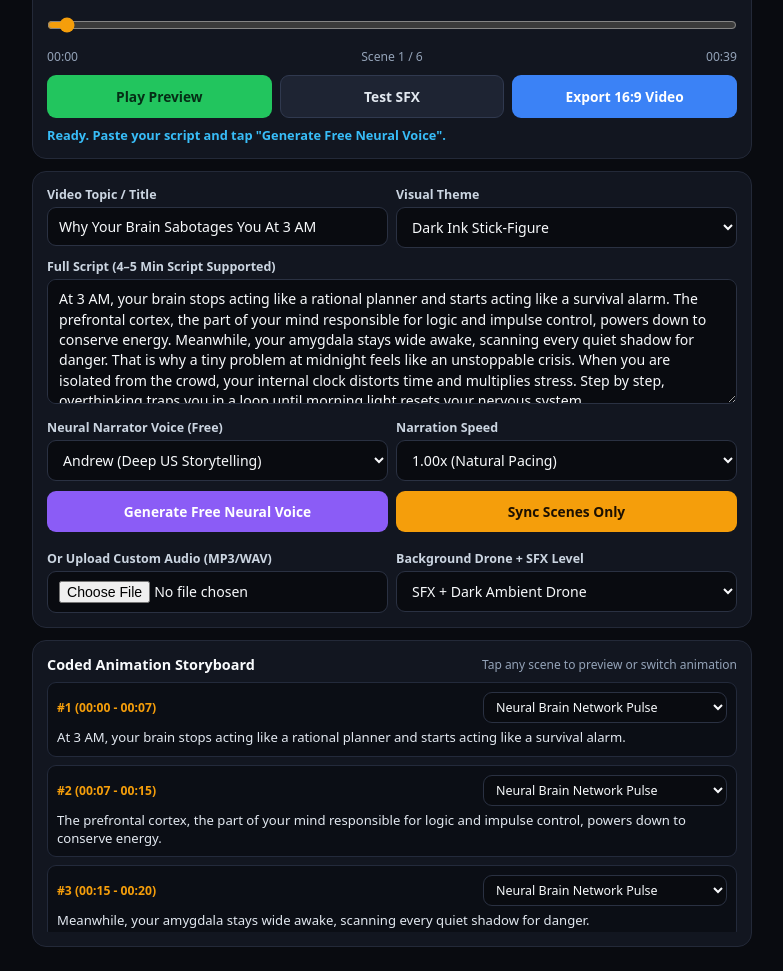
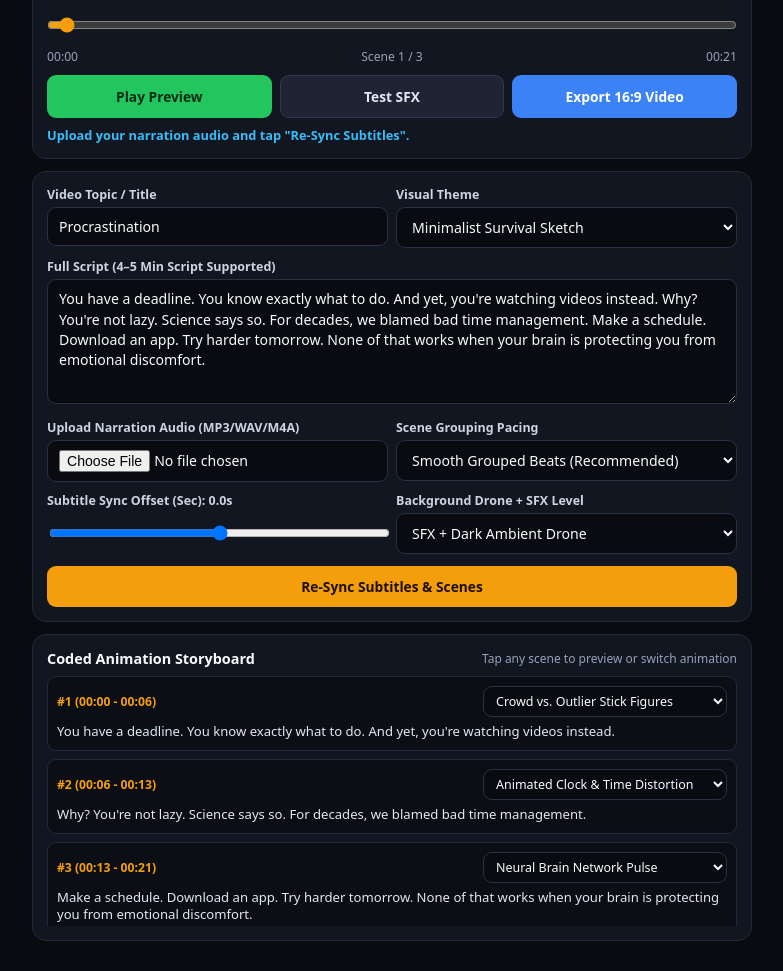
Before and after one commit to jaatgodara239-cpu/AiSceneEditor, a website: page public/index.html in a window 1280 px wide. Shown: the part 474-1445 px from the top of the page, without its empty margins (248-1031 px from the left). Drawn offline with Linux system fonts and the light colour scheme.

Commit message:
Update index.html

```diff
--- a/public/index.html
+++ b/public/index.html
@@ -3,7 +3,7 @@
 <head>
   <meta charset="UTF-8" />
   <meta name="viewport" content="width=device-width, initial-scale=1.0" />
-  <title>16:9 Coded Animation Studio (Neural Voice + SFX)</title>
+  <title>16:9 Coded Animation Studio (Sync + SFX)</title>
   <style>
     * { box-sizing: border-box; font-family: system-ui, -apple-system, sans-serif; }
     body { margin: 0; padding: 12px; background: #090b10; color: #f8fafc; display: flex; justify-content: center; }
@@ -26,7 +26,6 @@
       font-size: 0.86rem; cursor: pointer; width: 100%;
     }
     .btn-primary { background: #f59e0b; color: #1c1002; }
-    .btn-voice { background: #8b5cf6; color: #fff; }
     .btn-play { background: #22c55e; color: #052e16; }
     .btn-export { background: #3b82f6; color: #fff; }
     .btn-ghost { background: #1e2433; color: #e2e8f0; border: 1px solid #30394f; }
@@ -47,7 +46,7 @@
   <div class="app">
     <div class="card">
       <h1>16:9 Coded Animation Studio</h1>
-      <p class="sub">Free Neural Narration + Procedural SFX + Stick-Figure & Motion Graphics</p>
+      <p class="sub">Punctuation-Synced Subtitles + Procedural SFX + Stick-Figure & Motion Graphics</p>
 
       <div class="stage-wrap">
         <canvas id="stage" width="1280" height="720"></canvas>
@@ -65,7 +64,7 @@
         <button class="btn btn-ghost" onclick="testSfx()">Test SFX</button>
         <button class="btn btn-export" id="exportBtn" onclick="exportVideo()">Export 16:9 Video</button>
       </div>
-      <div class="status" id="statusMsg">Ready. Paste your script and tap "Generate Free Neural Voice".</div>
+      <div class="status" id="statusMsg">Upload your narration audio and tap "Re-Sync Subtitles".</div>
       <div id="downloadWrap"></div>
     </div>
 
@@ -73,52 +72,40 @@
       <div class="row2">
         <div>
           <label style="margin-top:0;">Video Topic / Title</label>
-          <input id="topicInput" value="Why Your Brain Sabotages You At 3 AM" />
+          <input id="topicInput" value="Procrastination" />
         </div>
         <div>
           <label style="margin-top:0;">Visual Theme</label>
           <select id="themeSelect" onchange="drawFrame(currentTime)">
             <option value="dark_ink">Dark Ink Stick-Figure</option>
             <option value="amber_blueprint">Amber Psychology Blueprint</option>
-            <option value="survival_sketch">Minimalist Survival Sketch</option>
+            <option value="survival_sketch" selected>Minimalist Survival Sketch</option>
           </select>
         </div>
       </div>
 
       <label>Full Script (4–5 Min Script Supported)</label>
-      <textarea id="scriptInput">At 3 AM, your brain stops acting like a rational planner and starts acting like a survival alarm. The prefrontal cortex, the part of your mind responsible for logic and impulse control, powers down to conserve energy. Meanwhile, your amygdala stays wide awake, scanning every quiet shadow for danger. That is why a tiny problem at midnight feels like an unstoppable crisis. When you are isolated from the crowd, your internal clock distorts time and multiplies stress. Step by step, overthinking traps you in a loop until morning light resets your nervous system.</textarea>
+      <textarea id="scriptInput">You have a deadline. You know exactly what to do. And yet, you're watching videos instead. Why? You're not lazy. Science says so. For decades, we blamed bad time management. Make a schedule. Download an app. Try harder tomorrow. None of that works when your brain is protecting you from emotional discomfort.</textarea>
 
       <div class="row2">
         <div>
-          <label>Neural Narrator Voice (Free)</label>
-          <select id="voiceSelect">
-            <option value="en-US-AndrewNeural">Andrew (Deep US Storytelling)</option>
-            <option value="en-US-BrianNeural">Brian (Calm Documentary)</option>
-            <option value="en-US-EmmaMultilingualNeural">Emma (Clear Explainer)</option>
-            <option value="en-GB-RyanNeural">Ryan (British Narrator)</option>
-            <option value="en-IN-PrabhatNeural">Prabhat (Indian English Male)</option>
-            <option value="hi-IN-MadhurNeural">Madhur (Hindi Narrator)</option>
-          </select>
+          <label>Upload Narration Audio (MP3/WAV/M4A)</label>
+          <input type="file" id="audioUpload" accept="audio/*" onchange="loadUploadedAudio(this.files[0])" />
         </div>
         <div>
-          <label>Narration Speed</label>
-          <select id="rateSelect">
-            <option value="-10%">0.90x (Slow & Dramatic)</option>
-            <option value="+0%" selected>1.00x (Natural Pacing)</option>
-            <option value="+10%">1.10x (Fast Retention)</option>
+          <label>Scene Grouping Pacing</label>
+          <select id="groupModeSelect" onchange="rebuildStoryboard()">
+            <option value="grouped" selected>Smooth Grouped Beats (Recommended)</option>
+            <option value="balanced">Balanced Sentences</option>
+            <option value="every_sentence">Every Sentence (Fast Cuts)</option>
           </select>
         </div>
       </div>
 
-      <div class="row2" style="margin-top:10px;">
-        <button class="btn btn-voice" id="genVoiceBtn" onclick="generateNeuralVoice()">Generate Free Neural Voice</button>
-        <button class="btn btn-primary" onclick="rebuildStoryboard()">Sync Scenes Only</button>
-      </div>
-
-      <div class="row2" style="margin-top:8px;">
+      <div class="row2">
         <div>
-          <label>Or Upload Custom Audio (MP3/WAV)</label>
-          <input type="file" id="audioUpload" accept="audio/*" onchange="loadUploadedAudio(this.files[0])" />
+          <label>Subtitle Sync Offset (Sec): <span id="offsetVal">0.0s</span></label>
+          <input type="range" id="syncOffset" min="-4" max="4" step="0.1" value="0" oninput="updateSyncOffset(this.value)" />
         </div>
         <div>
           <label>Background Drone + SFX Level</label>
@@ -129,6 +116,8 @@
           </select>
         </div>
       </div>
+
+      <button class="btn btn-primary" style="margin-top:10px;" onclick="rebuildStoryboard()">Re-Sync Subtitles & Scenes</button>
     </div>
 
     <div class="card">
@@ -163,8 +152,9 @@
     };
 
     let scenes = [];
-    let totalDuration = 28;
+    let totalDuration = 30;
     let currentTime = 0;
+    let syncOffsetSec = 0;
     let isPlaying = false;
     let lastRaf = 0;
     let lastSceneIdx = -1;
@@ -217,7 +207,7 @@
       const now = audioCtx.currentTime;
 
       if (kind === "whoosh") {
-        const bufferSize = audioCtx.sampleRate * 0.28;
+        const bufferSize = audioCtx.sampleRate * 0.25;
         const buffer = audioCtx.createBuffer(1, bufferSize, audioCtx.sampleRate);
         const data = buffer.getChannelData(0);
         for (let i = 0; i < bufferSize; i++) data[i] = (Math.random() * 2 - 1) * Math.sin((i / bufferSize) * Math.PI);
@@ -226,56 +216,49 @@
         const filter = audioCtx.createBiquadFilter();
         filter.type = "bandpass";
         filter.frequency.setValueAtTime(280, now);
-        filter.frequency.exponentialRampToValueAtTime(1100, now + 0.25);
+        filter.frequency.exponentialRampToValueAtTime(1050, now + 0.22);
         const gain = audioCtx.createGain();
-        gain.gain.setValueAtTime(0.14, now);
-        gain.gain.exponentialRampToValueAtTime(0.001, now + 0.28);
+        gain.gain.setValueAtTime(0.12, now);
+        gain.gain.exponentialRampToValueAtTime(0.001, now + 0.25);
         noise.connect(filter);
         filter.connect(gain);
         gain.connect(audioCtx.destination);
         gain.connect(destStreamNode);
         noise.start(now);
-      } else if (kind === "impact") {
+      } else {
         const osc = audioCtx.createOscillator();
         const gain = audioCtx.createGain();
         osc.type = "triangle";
-        osc.frequency.setValueAtTime(135, now);
-        osc.frequency.exponentialRampToValueAtTime(38, now + 0.35);
-        gain.gain.setValueAtTime(0.28, now);
-        gain.gain.exponentialRampToValueAtTime(0.001, now + 0.36);
+        osc.frequency.setValueAtTime(130, now);
+        osc.frequency.exponentialRampToValueAtTime(40, now + 0.32);
+        gain.gain.setValueAtTime(0.22, now);
+        gain.gain.exponentialRampToValueAtTime(0.001, now + 0.34);
         osc.connect(gain);
         gain.connect(audioCtx.destination);
         gain.connect(destStreamNode);
         osc.start(now);
-        osc.stop(now + 0.37);
-      } else {
-        const osc = audioCtx.createOscillator();
-        const gain = audioCtx.createGain();
-        osc.type = "sine";
-        osc.frequency.setValueAtTime(520, now);
-        osc.frequency.exponentialRampToValueAtTime(780, now + 0.16);
-        gain.gain.setValueAtTime(0.12, now);
-        gain.gain.exponentialRampToValueAtTime(0.001, now + 0.18);
-        osc.connect(gain);
-        gain.connect(audioCtx.destination);
-        gain.connect(destStreamNode);
-        osc.start(now);
-        osc.stop(now + 0.19);
+        osc.stop(now + 0.35);
       }
     }
 
     function testSfx() {
       playProceduralSfx("whoosh");
-      setTimeout(() => playProceduralSfx("impact"), 260);
+      setTimeout(() => playProceduralSfx("impact"), 250);
+    }
+
+    function updateSyncOffset(val) {
+      syncOffsetSec = parseFloat(val) || 0;
+      document.getElementById("offsetVal").textContent = `${syncOffsetSec >= 0 ? "+" : ""}${syncOffsetSec.toFixed(1)}s`;
+      drawFrame(currentTime);
     }
 
     function pickSceneType(sentence, index) {
       const s = sentence.toLowerCase();
-      if (/brain|mind|cortex|think|memory|amygdala/.test(s)) return "brain_network";
-      if (/crowd|alone|isolated|people|society|everyone/.test(s)) return "crowd_outlier";
-      if (/time|clock|hour|midnight|3 am|future|morning/.test(s)) return "timeline_clock";
-      if (/danger|alarm|stress|heart|fear|crisis|survival/.test(s)) return "heartbeat_meter";
-      if (/vs|versus|compare|difference|half|while/.test(s)) return "split_compare";
+      if (/brain|mind|cortex|think|memory|amygdala|emotion|discomfort/.test(s)) return "brain_network";
+      if (/crowd|everyone|people|society|procrastinat|deadline/.test(s)) return "crowd_outlier";
+      if (/time|clock|hour|midnight|3 am|tomorrow|schedule/.test(s)) return "timeline_clock";
+      if (/danger|alarm|stress|heart|fear|crisis|survival|stuck/.test(s)) return "heartbeat_meter";
+      if (/vs|versus|compare|difference|instead|but|yet/.test(s)) return "split_compare";
       if (/grow|rise|up|loop|increase|multiply|level/.test(s)) return "rising_chart";
       return SCENE_TYPES[index % SCENE_TYPES.length].id;
     }
@@ -285,22 +268,62 @@
       return words.slice(0, 4).join(" ").toUpperCase() || "KEY INSIGHT";
     }
 
+    function groupSentences(rawSentences, mode) {
+      const cleaned = rawSentences.map(s => s.trim()).filter(Boolean);
+      if (mode === "every_sentence") return cleaned;
+
+      const minWords = mode === "grouped" ? 11 : 7;
+      const merged = [];
+      let buf = "";
+
+      for (const s of cleaned) {
+        const next = (buf + " " + s).trim();
+        const wordCount = next.split(/\s+/).length;
+        if (!buf) {
+          buf = s;
+        } else if (buf.split(/\s+/).length < minWords && wordCount <= 24) {
+          buf = next;
+        } else {
+          merged.push(buf);
+          buf = s;
+        }
+      }
+      if (buf) {
+        if (merged.length && buf.split(/\s+/).length <= 4) {
+          merged[merged.length - 1] = (merged[merged.length - 1] + " " + buf).trim();
+        } else {
+          merged.push(buf);
+        }
+      }
+      return merged;
+    }
+
+    function computeSpeechWeight(segText) {
+      const words = segText.trim().split(/\s+/).filter(Boolean);
+      let weight = words.length;
+      // Add natural spoken pause weight for sentence breaks and commas
+      const endPauses = (segText.match(/[.!?]+/g) || []).length * 1.4;
+      const midPauses = (segText.match(/[,;:—–-]/g) || []).length * 0.45;
+      return Math.max(2.2, weight + endPauses + midPauses);
+    }
+
     function rebuildStoryboard() {
       const script = document.getElementById("scriptInput").value.trim();
       const rawSentences = script.match(/[^.!?]+[.!?]+|[^.!?]+$/g) || ["Your story begins here."];
-      const cleaned = rawSentences.map(s => s.trim()).filter(Boolean);
+      const mode = document.getElementById("groupModeSelect").value;
+      const units = groupSentences(rawSentences, mode);
 
       const dur = Number.isFinite(narrAudio.duration) && narrAudio.duration > 1
         ? narrAudio.duration
-        : Math.max(12, cleaned.join(" ").split(/\s+/).length * 0.42);
+        : Math.max(12, script.split(/\s+/).length * 0.42);
 
       totalDuration = dur;
-      const totalWords = cleaned.reduce((acc, s) => acc + s.split(/\s+/).length, 0) || 1;
+      const weights = units.map(computeSpeechWeight);
+      const totalWeight = weights.reduce((a, b) => a + b, 0) || 1;
+
       let cursor = 0;
-
-      scenes = cleaned.map((text, idx) => {
-        const w = text.split(/\s+/).length;
-        const segDur = (w / totalWords) * totalDuration;
+      scenes = units.map((text, idx) => {
+        const segDur = (weights[idx] / totalWeight) * totalDuration;
         const item = {
           idx,
           text,
@@ -323,7 +346,7 @@
       wrap.innerHTML = scenes.map((sc, i) => `
         <div class="scene-item" id="scCard_${i}" onclick="jumpToScene(${i})">
           <div class="scene-head">
-            <span>#${i + 1} (${formatTime(sc.start)} - ${formatTime(sc.end)})</span>
+            <span>#${i + 1} (${formatTime(sc.start + syncOffsetSec)} - ${formatTime(sc.end + syncOffsetSec)})</span>
             <select onclick="event.stopPropagation()" onchange="changeSceneType(${i}, this.value)">
               ${SCENE_TYPES.map(t => `<option value="${t.id}" ${t.id === sc.type ? "selected" : ""}>${t.label}</option>`).join("")}
             </select>
@@ -342,52 +365,15 @@
 
     function jumpToScene(i) {
       if (!scenes[i]) return;
-      currentTime = scenes[i].start + 0.05;
+      currentTime = Math.max(0, scStartWithOffset(scenes[i]) + 0.05);
       if (narrAudio.src && Number.isFinite(narrAudio.duration)) {
         narrAudio.currentTime = Math.min(narrAudio.duration - 0.1, currentTime);
       }
       drawFrame(currentTime);
     }
 
-    async function generateNeuralVoice() {
-      const text = document.getElementById("scriptInput").value.trim();
-      if (!text) return alert("Enter your script first.");
-      const btn = document.getElementById("genVoiceBtn");
-      const status = document.getElementById("statusMsg");
-
-      btn.disabled = true;
-      btn.textContent = "Generating Neural Voice...";
-      status.textContent = "Synthesizing free neural narration on server...";
-
-      try {
-        const res = await fetch("/api/tts", {
-          method: "POST",
-          headers: { "Content-Type": "application/json" },
-          body: JSON.stringify({
-            text,
-            voice: document.getElementById("voiceSelect").value,
-            rate: document.getElementById("rateSelect").value
-          })
-        });
-        if (!res.ok) {
-          const err = await res.json().catch(() => ({}));
-          throw new Error(err.error || "TTS request failed");
-        }
-        const blob = await res.blob();
-        const url = URL.createObjectURL(blob);
-        narrAudio.src = url;
-        await new Promise((resolve) => {
-          narrAudio.onloadedmetadata = resolve;
-        });
-        currentTime = 0;
-        rebuildStoryboard();
-        status.textContent = `Neural voice ready (${formatTime(narrAudio.duration)})! Tap Play Preview or Export 16:9 Video.`;
-      } catch (e) {
-        status.textContent = "Voice error: " + e.message;
-      } finally {
-        btn.disabled = false;
-        btn.textContent = "Generate Free Neural Voice";
-      }
+    function scStartWithOffset(sc) {
+      return sc.start + syncOffsetSec;
     }
 
     function loadUploadedAudio(file) {
@@ -397,7 +383,7 @@
       narrAudio.onloadedmetadata = () => {
         currentTime = 0;
         rebuildStoryboard();
-        document.getElementById("statusMsg").textContent = `Custom audio loaded (${formatTime(narrAudio.duration)}).`;
+        document.getElementById("statusMsg").textContent = `Audio loaded (${formatTime(narrAudio.duration)}) across ${scenes.length} synced scenes.`;
       };
     }
           function formatTime(sec) {
@@ -528,13 +514,17 @@
     }
 
     function drawFrame(t) {
-      const theme = THEMES[document.getElementById("themeSelect").value] || THEMES.dark_ink;
+      const theme = THEMES[document.getElementById("themeSelect").value] || THEMES.survival_sketch;
       const W = canvas.width;
       const H = canvas.height;
+      const adjustedT = t - syncOffsetSec;
 
-      const idx = Math.max(0, scenes.findIndex(s => t >= s.start && t <= s.end));
+      let idx = scenes.findIndex(s => adjustedT >= s.start && adjustedT <= s.end);
+      if (idx === -1) {
+        idx = adjustedT < 0 ? 0 : Math.max(0, scenes.length - 1);
+      }
       const sc = scenes[idx] || { idx: 0, text: "", headline: "CODED STUDIO", type: "stick_walk", start: 0, end: 1 };
-      const localT = Math.max(0, t - sc.start);
+      const localT = Math.max(0, adjustedT - sc.start);
       const progress = Math.min(1, localT / Math.max(0.1, sc.end - sc.start));
 
       if (isPlaying && idx !== lastSceneIdx) {
@@ -693,7 +683,7 @@
       ensureAudioGraph();
       btn.disabled = true;
       dlWrap.innerHTML = "";
-      status.textContent = "Recording 16:9 video with Neural Voice + SFX...";
+      status.textContent = "Recording 16:9 video with Audio + SFX...";
 
       const canvasStream = canvas.captureStream(30);
       const mixedTracks = [
@@ -714,7 +704,7 @@
         const blob = new Blob(chunks, { type: "video/webm" });
         const url = URL.createObjectURL(blob);
         dlWrap.innerHTML = `<a class="dl" href="${url}" download="coded_animation_16x9.webm">Download 16:9 Animated Video (.webm)</a>`;
-        status.textContent = "Export complete! Your 16:9 video includes voiceover + SFX + coded animation.";
+        status.textContent = "Export complete! Your 16:9 video includes narration + SFX + coded animation.";
         btn.disabled = false;
       };
 
```
